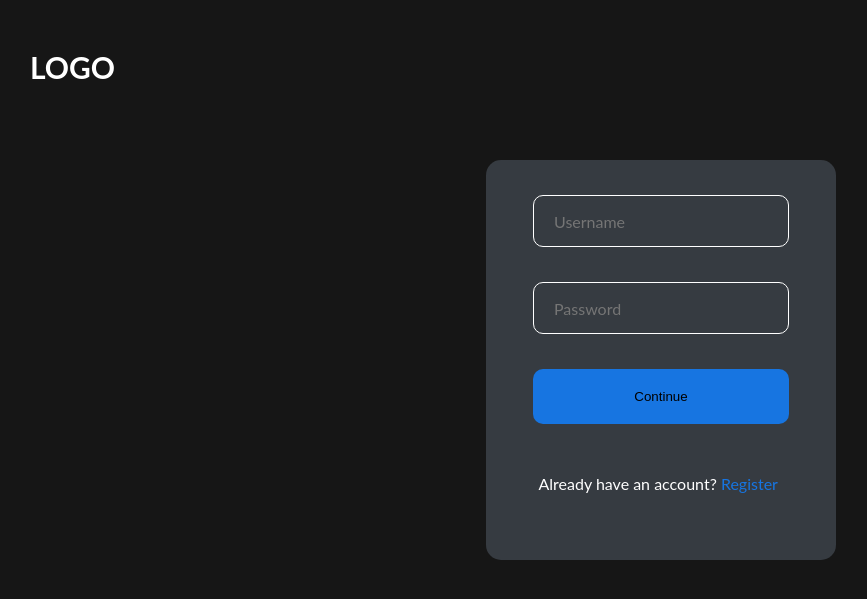
After one commit to IljaFatkulin/mykoobWEB, a PHP site: page /login.php in a window 1280 px wide. The commit adds this page. Shown: the top 599 px of the page, without its empty margins (26-893 px from the left). Run offline with PHP 8.4, Linux system fonts and the light colour scheme.

Commit message:
adding login.php, register.php

```diff
--- /dev/null
+++ b/css/nav.css
@@ -0,0 +1,35 @@
+body {
+    font-family: Lato, sans-serif;
+}
+
+ul {
+    list-style-type: none;
+    overflow: hidden;
+}
+
+a {
+    color: #fff;
+    text-decoration: none;
+}
+
+h1 {
+    padding-right: 40px;
+}
+
+li {
+    display: inline-block;
+    padding: 8px;
+    font-size: 20px;
+}
+
+.Profile {
+    padding-left: 1200px;
+}
+
+a:hover {
+    color: #928FFF;
+}
+
+::placeholder {
+    color: DBDBDB;
+}
--- /dev/null
+++ b/css/register.css
@@ -0,0 +1,65 @@
+body {
+    background-color: #161616;
+    color: #fff;
+}
+
+a {
+    visibility: hidden;
+}
+
+.login_block {
+    position:  absolute;
+    top: 20%;
+    left: 40%;
+    background-color: rgb(180, 205, 235, 0.2);
+    width: 350px;
+    height: 400px;
+    border-radius: 15px;
+    /* margin: 5%auto; */
+}
+.login_block a {
+    visibility: visible;
+    color: #1775E1;
+}
+
+input {
+    all: unset;
+    padding-left: 20px;
+    display: block;
+    margin: 10% auto;
+    padding: auto;
+    background-color: transparent;
+    border-style: solid;
+    border-width: 1px;
+    border-color: white;
+    width: 234px;
+    height: 50px;
+    border-radius: 10px;
+    color: #fff;
+}
+
+input:focus {
+    color: #3a87e0;
+    border-color: #1775E1;
+}
+
+.continue {
+    width: 256px;
+    height: 55px;
+    display: block;
+    position: relative;
+    margin: 10% auto;
+    background-color: #1775E1;
+    border: 0;
+    border-radius: 10px;
+}
+
+.continue:hover {
+    background-color: #3785df;
+}
+
+p {
+    display: block;
+    position: relative;
+    margin: 50px 0 0 15%;
+}
--- /dev/null
+++ b/login.php
@@ -0,0 +1,22 @@
+<?php
+    include('php/nav.php');
+?>
+
+<!DOCTYPE html>
+<html lang="en">
+<head>
+    <meta charset="UTF-8">
+    <meta http-equiv="X-UA-Compatible" content="IE=edge">
+    <meta name="viewport" content="width=device-width, initial-scale=1.0">
+    <link rel="stylesheet" href="css/register.css">
+    <title>Login</title>
+</head>
+<body>
+    <div class="login_block">
+        <input class="login" type="text" placeholder="Username">
+        <input class="password" type="text" placeholder="Password">
+        <button class="continue" onclick="window.location.href='timetable.php'">Continue</button>
+        <p>Already have an account? <a href="register.php">Register</a></p>
+    </div>
+</body>
+</html>
--- a/php/nav.php
+++ b/php/nav.php
@@ -9,16 +9,18 @@
     <meta http-equiv="X-UA-Compatible" content="IE=edge">
     <meta name="viewport" content="width=device-width, initial-scale=1.0">
     <title>Timetable</title>
-    <link rel="stylesheet" href="nav.css">
+    <link rel="stylesheet" href="css/nav.css">
 </head>
 <body>
     <nav>
-        <h1 class="logo">LOGO</h1>
-        <a>Timetable</a>
-        <a href="#">Marks</a>
-        <a href="#">Passes</a>
-        <a href="#">Messages</a>
-        <a href="#">Profile</a>
+        <ul>
+            <li><h1 class="logo">LOGO</h1></li>
+            <li><a class="Timetable" href="#">Timetable</a></li>
+            <li><a class="Marks" href="#">Marks</a></li>
+            <li><a class="Passes" href="#">Passes</a></li>
+            <li><a class="Messages" href="#">Messages</a></li>
+            <li><a class="Profile" href="#">Profile</a></li>
+        </ul>
     </nav>
 </body>
 </html>
--- a/index.php
+++ b/timetable.php
@@ -9,7 +9,7 @@
     <meta http-equiv="X-UA-Compatible" content="IE=edge">
     <meta name="viewport" content="width=device-width, initial-scale=1.0">
     <title>Timetable</title>
-    <link rel="stylesheet" href="timetable.css">
+    <link rel="stylesheet" href="css/timetable.css">
 </head>
 <body>
 
```
Also changed, not shown: css/timetable.css (+12 -0 lines), register.php (added, +22 -0 lines), README.md (deleted).
